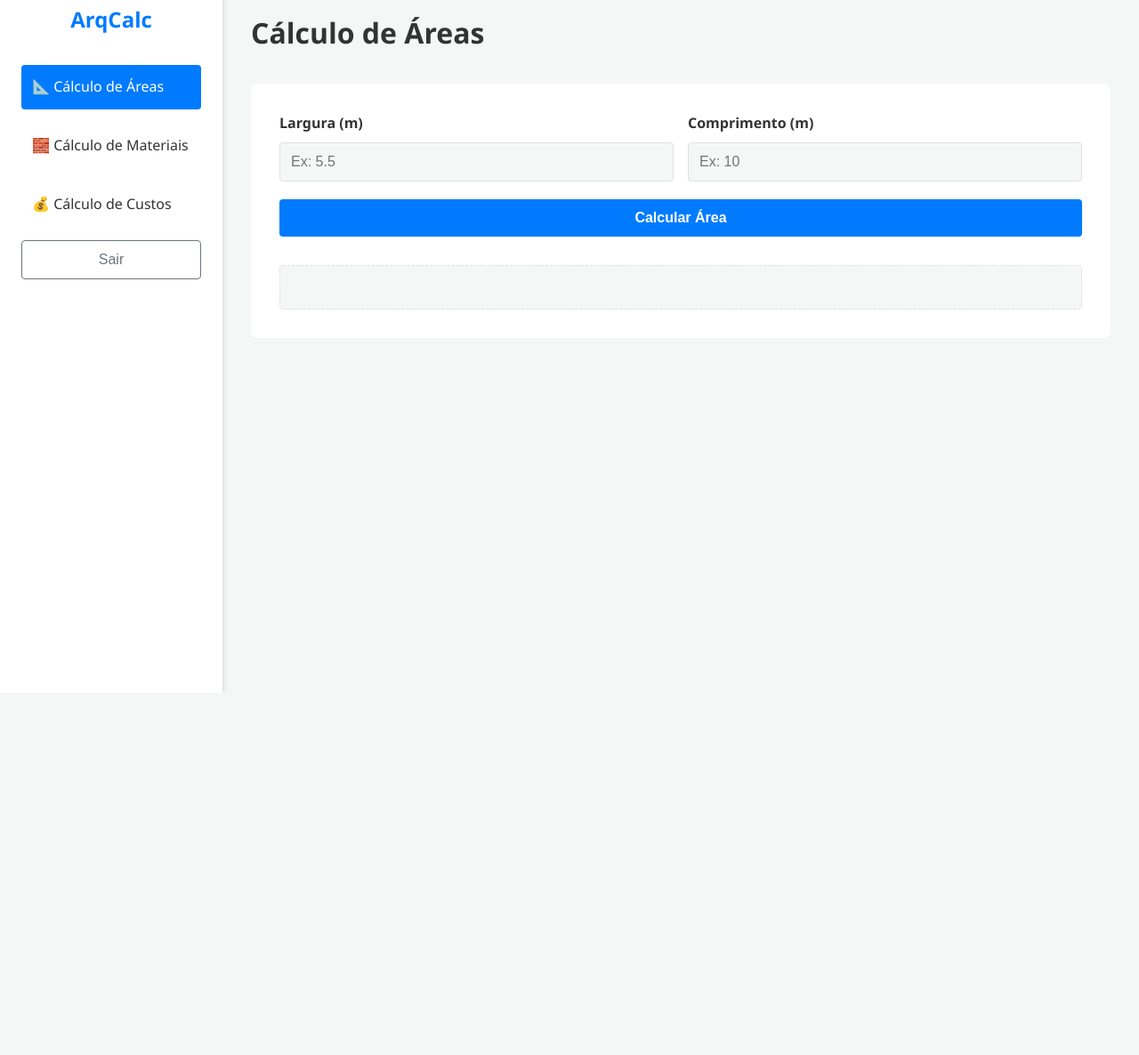
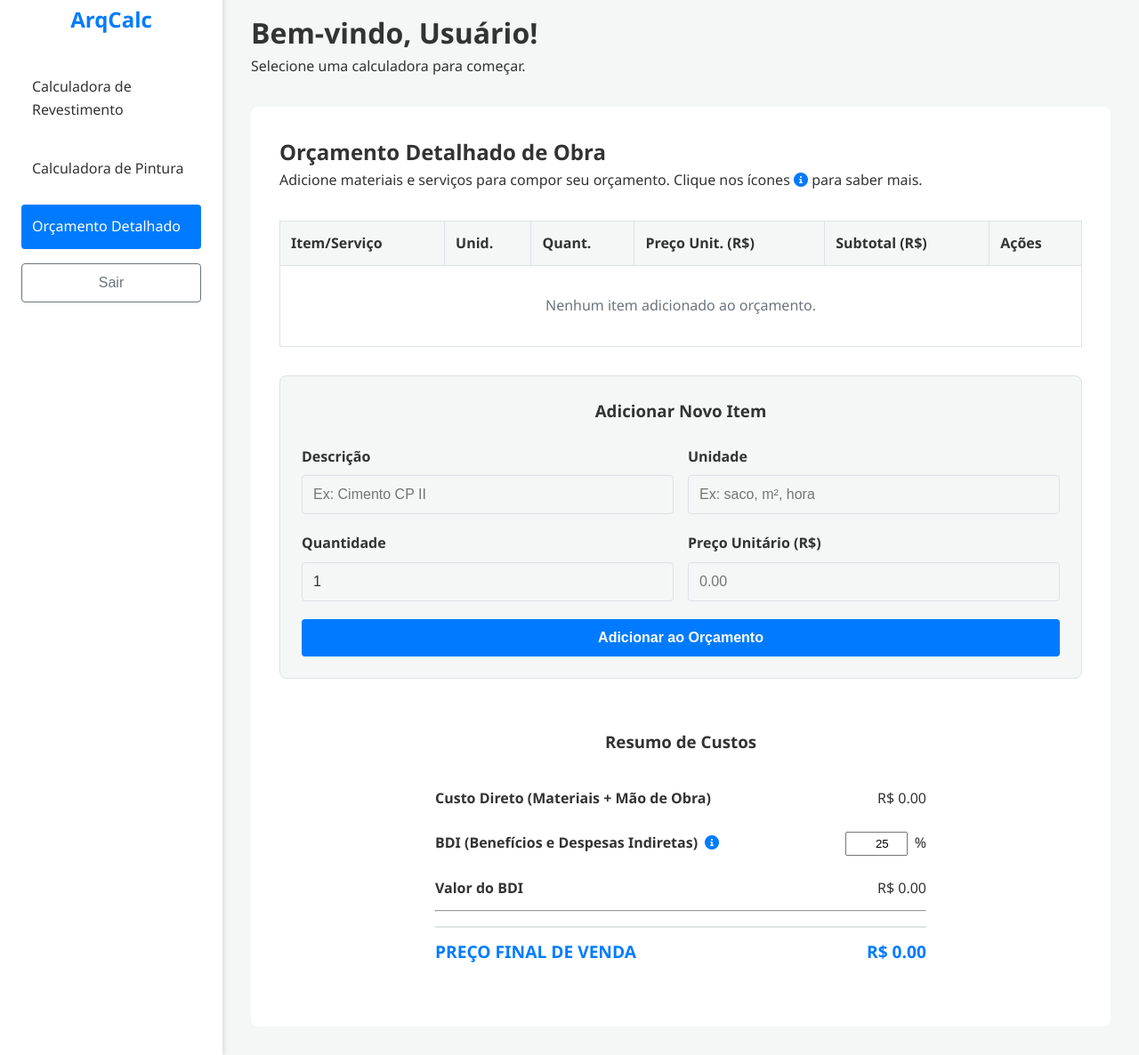
Before and after one commit to Viceleno/ArqCalc_Fullstack, a website: page ArqCalc/www/dashboard.html in a window 1280 px wide. Shown: the part 21-1207 px from the top of the page at 89% size. Before the commit the page ends 800 px from the top, so only its background shows below. Drawn offline with Linux system fonts and the light colour scheme.

Commit message:
melhorias

```diff
--- a/ArqCalc/www/css/style.css
+++ b/ArqCalc/www/css/style.css
@@ -383,3 +383,125 @@ body {
         gap: 0;
     }
 }
+/* ======================================================== */
+/* ADICIONADO: ESTILOS PARA A SEÇÃO DE ORÇAMENTO            */
+/* ======================================================== */
+
+.info-icon-example {
+    color: var(--primary-color);
+}
+
+.orcamento-container {
+    margin-top: 2rem;
+}
+
+.orcamento-table {
+    width: 100%;
+    border-collapse: collapse;
+    margin-bottom: 2rem;
+}
+
+.orcamento-table th, .orcamento-table td {
+    border: 1px solid var(--border-color);
+    padding: 0.75rem;
+    text-align: left;
+}
+
+.orcamento-table th {
+    background-color: var(--background-color);
+    font-weight: 600;
+}
+
+.orcamento-table td:nth-child(3),
+.orcamento-table td:nth-child(4),
+.orcamento-table td:nth-child(5) {
+    text-align: right;
+}
+
+.orcamento-table .empty-message {
+    text-align: center;
+    color: var(--secondary-color);
+    padding: 2rem;
+}
+
+.btn-icon {
+    background: none;
+    border: none;
+    cursor: pointer;
+    padding: 5px;
+}
+
+.btn-delete {
+    color: var(--error-color);
+}
+
+.btn-delete:hover {
+    opacity: 0.7;
+}
+
+.add-item-form {
+    background-color: var(--background-color);
+    padding: 1.5rem;
+    border-radius: 8px;
+    margin-bottom: 2rem;
+    border: 1px solid var(--border-color);
+}
+
+.add-item-form h3 {
+    margin-bottom: 1.5rem;
+    text-align: center;
+}
+
+.orcamento-summary {
+    background-color: var(--card-bg);
+    padding: 1.5rem;
+    border-radius: 8px;
+    max-width: 600px;
+    margin: 0 auto;
+}
+
+.orcamento-summary h3 {
+    text-align: center;
+    margin-bottom: 1.5rem;
+}
+
+.summary-item {
+    display: flex;
+    justify-content: space-between;
+    align-items: center;
+    padding: 0.75rem 0;
+}
+
+.summary-item span:first-child {
+    font-weight: 600;
+}
+
+.bdi-item {
+    align-items: center;
+}
+
+.bdi-input {
+    display: flex;
+    align-items: center;
+    gap: 0.5rem;
+}
+
+.bdi-input input {
+    width: 70px;
+    text-align: right;
+    padding: 0.25rem;
+}
+
+.info-icon {
+    color: var(--primary-color);
+    cursor: pointer;
+    margin-left: 0.5rem;
+}
+
+.total-final {
+    font-size: 1.2rem;
+    font-weight: bold;
+    color: var(--primary-color);
+    border-top: 2px solid var(--border-color);
+    margin-top: 1rem;
+}
--- a/ArqCalc/www/dashboard.html
+++ b/ArqCalc/www/dashboard.html
@@ -3,96 +3,101 @@
 <head>
     <meta charset="UTF-8">
     <meta name="viewport" content="width=device-width, initial-scale=1.0">
-    <title>Dashboard - Calculadora Inteligente</title>
+    <title>ArqCalc - Dashboard</title>
     <link rel="stylesheet" href="css/style.css">
-    <meta name="color-scheme" content="light dark">
+    <link rel="stylesheet" href="https://cdnjs.cloudflare.com/ajax/libs/font-awesome/6.0.0-beta3/css/all.min.css">
 </head>
 <body>
     <div class="dashboard-container">
+        <!-- Sidebar (Menu Lateral) -->
         <aside class="sidebar">
             <div class="sidebar-header">
                 <h2 class="sidebar-title">ArqCalc</h2>
-              <button id="menu-toggle" class="menu-toggle-btn">
+                <!-- Botão do menu hambúrguer para mobile -->
+                <button class="menu-toggle-btn" id="menu-toggle">
                     <span></span>
                     <span></span>
                     <span></span>
                 </button>
             </div>
-
-          <div class="sidebar-nav-container">
+            <!-- O container da navegação que será escondido/mostrado no mobile -->
+            <div class="sidebar-nav-container" id="sidebar-nav">
                 <nav>
                     <ul>
-                      <li><a href="#" class="nav-link active" data-target="area">📐 Cálculo de Áreas</a></li>
-                      <li><a href="#" class="nav-link" data-target="materials">🧱 Cálculo de Materiais</a></li>
-                      <li><a href="#" class="nav-link" data-target="costs">💰 Cálculo de Custos</a></li>
+                        <li><a href="#" class="nav-link" data-target="revestimento">Calculadora de Revestimento</a></li>
+                        <li><a href="#" class="nav-link" data-target="pintura">Calculadora de Pintura</a></li>
+                        <li><a href="#" class="nav-link active" data-target="orcamento">Orçamento Detalhado</a></li>
                     </ul>
                 </nav>
+                <!-- O botão de sair -->
                 <button id="logout-btn" class="btn-secondary">Sair</button>
             </div>
         </aside>
 
+        <!-- Conteúdo Principal -->
         <main class="main-content">
             <header class="main-header">
-                <h1 id="current-section-title">Cálculo de Áreas</h1>
+                <!-- AJUSTE: Adicionado um <span> para o nome do usuário -->
+                <h1>Bem-vindo, <span id="user-name">Usuário</span>!</h1>
+                <p>Selecione uma calculadora para começar.</p>
             </header>
 
-            <section id="area-section" class="calculator-section active">
-                <form id="area-form">
+            <!-- Seção da Calculadora de Orçamento (Mantida) -->
+            <section id="orcamento" class="calculator-section active">
+                <!-- Todo o conteúdo da calculadora de orçamento que já fizemos vai aqui -->
+                <h2>Orçamento Detalhado de Obra</h2>
+                <p>Adicione materiais e serviços para compor seu orçamento. Clique nos ícones <i class="fas fa-info-circle info-icon-example"></i> para saber mais.</p>
+                <div class="orcamento-container">
+                    <table class="orcamento-table">
+                        <thead>
+                            <tr>
+                                <th>Item/Serviço</th>
+                                <th>Unid.</th>
+                                <th>Quant.</th>
+                                <th>Preço Unit. (R$)</th>
+                                <th>Subtotal (R$)</th>
+                                <th>Ações</th>
+                            </tr>
+                        </thead>
+                        <tbody id="orcamento-list"></tbody>
+                    </table>
+                    <div class="add-item-form">
+                        <h3>Adicionar Novo Item</h3>
                         <div class="form-row">
-                        <div class="input-group">
-                            <label for="width">Largura (m)</label>
-                            <input type="number" id="width" step="0.01" placeholder="Ex: 5.5" required>
+                             <div class="input-group"><label for="item-descricao">Descrição</label><input type="text" id="item-descricao" placeholder="Ex: Cimento CP II"></div>
+                             <div class="input-group"><label for="item-unidade">Unidade</label><input type="text" id="item-unidade" placeholder="Ex: saco, m², hora"></div>
                         </div>
-                        <div class="input-group">
-                            <label for="length">Comprimento (m)</label>
-                            <input type="number" id="length" step="0.01" placeholder="Ex: 10" required>
+                         <div class="form-row">
+                            <div class="input-group"><label for="item-quantidade">Quantidade</label><input type="number" id="item-quantidade" value="1" min="0"></div>
+                            <div class="input-group"><label for="item-preco">Preço Unitário (R$)</label><input type="number" id="item-preco" placeholder="0.00" step="0.01" min="0"></div>
+                        </div>
+                        <button id="add-item-btn" class="btn-primary">Adicionar ao Orçamento</button>
+                    </div>
+                    <div class="orcamento-summary">
+                        <h3>Resumo de Custos</h3>
+                        <div class="summary-item"><span>Custo Direto (Materiais + Mão de Obra)</span><span id="custo-direto-total">R$ 0,00</span></div>
+                        <div class="summary-item bdi-item"><span>BDI (Benefícios e Despesas Indiretas)<i class="fas fa-info-circle info-icon" data-info="bdi"></i></span><div class="bdi-input"><input type="number" id="bdi-percent" value="25" min="0">%</div></div>
+                        <div class="summary-item"><span>Valor do BDI</span><span id="bdi-valor">R$ 0,00</span></div><hr>
+                        <div class="summary-item total-final"><span>PREÇO FINAL DE VENDA</span><span id="preco-final-venda">R$ 0,00</span></div>
                     </div>
                 </div>
-                    <button type="submit" class="btn-primary">Calcular Área</button>
-                </form>
-                <div id="area-result" class="result-box"></div>
             </section>
 
-            <section id="materials-section" class="calculator-section">
-                <form id="materials-form">
-                     <div class="input-group">
-                        <label for="total-area">Área Total para Cálculo (m²)</label>
-                        <input type="number" id="total-area" step="0.01" placeholder="Preenchido pelo cálculo de área" required>
-                    </div>
-                    <div class="input-group">
-                        <label for="material-type">Tipo de Material</label>
-                        <select id="material-type">
-                            <option value="tijolo">Tijolo Baiano (29x19x14 cm)</option>
-                            <option value="piso">Piso Cerâmico (60x60 cm)</option>
-                        </select>
-                    </div>
-                    <button type="submit" class="btn-primary">Calcular Material</button>
-                </form>
-                <div id="materials-result" class="result-box"></div>
-            </section>
+            <!-- Outras seções de calculadora (revestimento, pintura, etc.) -->
+            <section id="revestimento" class="calculator-section"><h2>Revestimento</h2></section>
+            <section id="pintura" class="calculator-section"><h2>Pintura</h2></section>
 
-            <section id="costs-section" class="calculator-section">
-                <form id="costs-form">
-                    <div class="form-row">
-                        <div class="input-group">
-                            <label for="quantity">Quantidade de Material</label>
-                            <input type="number" id="quantity" step="1" placeholder="Ex: 1500" required>
-                        </div>
-                        <div class="input-group">
-                            <label for="price">Preço por Unidade/Caixa (R$)</label>
-                            <input type="number" id="price" step="0.01" placeholder="Ex: 89.90" required>
-                        </div>
-                    </div>
-                    <button type="submit" class="btn-primary">Calcular Custo</button>
-                </form>
-                <div id="costs-result" class="result-box"></div>
-            </section>
         </main>
     </div>
 
-    <script src="js/bd.js"></script>
-    <script src="js/autenticacao.js"></script>
-    <script src="js/calculadoras.js"></script>
-    <script src="js/app.js"></script>
+    <!-- Modal de Informações (Mantido) -->
+    <div id="info-modal" class="modal-overlay" style="display: none;">
+        <div class="modal-card"><span class="close-modal" id="close-info-modal">&times;</span><h2 id="info-modal-title"></h2><div id="info-modal-content"></div></div>
+    </div>
+
+    <!-- SCRIPTS CORRIGIDOS E COMPLETOS -->
+    <script src="js/orcamento.js"></script> <!-- Lógica do orçamento novo -->
+    <script src="js/calculadoras.js"></script> <!-- Lógica das suas calculadoras antigas -->
+    <script src="js/dashboard.js"></script> <!-- Lógica geral do dashboard (logout, menu) -->
 </body>
 </html>
--- /dev/null
+++ b/ArqCalc/www/js/dashboard.js
@@ -0,0 +1,63 @@
+// Aguarda o DOM estar completamente carregado antes de executar o script
+document.addEventListener('DOMContentLoaded', () => {
+
+    // --- Elementos do DOM ---
+    const menuToggleButton = document.getElementById('menu-toggle');
+    const sidebarNavContainer = document.getElementById('sidebar-nav');
+    const logoutButton = document.getElementById('logout-btn');
+    const userNameSpan = document.getElementById('user-name');
+    const navLinks = document.querySelectorAll('.nav-link');
+    const calculatorSections = document.querySelectorAll('.calculator-section');
+
+    // --- Lógica de Logout ---
+    if (logoutButton) {
+        logoutButton.addEventListener('click', () => {
+            // Remove os dados do usuário do armazenamento local
+            localStorage.removeItem('user');
+            // Redireciona para a página de login
+            window.location.href = 'index.html';
+        });
+    }
+
+    // --- Lógica do Menu Mobile (Hambúrguer) ---
+    if (menuToggleButton && sidebarNavContainer) {
+        menuToggleButton.addEventListener('click', () => {
+            // Adiciona ou remove a classe 'active' para animar o botão e mostrar/esconder o menu
+            menuToggleButton.classList.toggle('active');
+            sidebarNavContainer.classList.toggle('active');
+        });
+    }
+
+    // --- Lógica de Navegação entre Calculadoras (Abas) ---
+    if (navLinks.length > 0 && calculatorSections.length > 0) {
+        navLinks.forEach(link => {
+            link.addEventListener('click', (e) => {
+                e.preventDefault();
+
+                // Remove a classe 'active' de todos os links e seções
+                navLinks.forEach(l => l.classList.remove('active'));
+                calculatorSections.forEach(s => s.classList.remove('active'));
+
+                // Adiciona a classe 'active' ao link clicado e à seção correspondente
+                link.classList.add('active');
+                const targetId = link.getAttribute('data-target');
+                const targetSection = document.getElementById(targetId);
+                if (targetSection) {
+                    targetSection.classList.add('active');
+                }
+            });
+        });
+    }
+
+    // --- Personalização da Página ---
+    // Pega os dados do usuário do localStorage e exibe o nome
+    const user = JSON.parse(localStorage.getItem('user'));
+    if (user && user.nome && userNameSpan) {
+        // Pega o primeiro nome para uma saudação mais pessoal
+        const firstName = user.nome.split(' ')[0];
+        userNameSpan.textContent = firstName;
+    } else if (userNameSpan) {
+        userNameSpan.textContent = "Usuário";
+    }
+
+});
--- /dev/null
+++ b/ArqCalc/www/js/orcamento.js
@@ -0,0 +1,165 @@
+document.addEventListener('DOMContentLoaded', () => {
+
+    // Elementos da tabela e formulário
+    const orcamentoList = document.getElementById('orcamento-list');
+    const addItemBtn = document.getElementById('add-item-btn');
+    const itemDescricaoInput = document.getElementById('item-descricao');
+    const itemUnidadeInput = document.getElementById('item-unidade');
+    const itemQuantidadeInput = document.getElementById('item-quantidade');
+    const itemPrecoInput = document.getElementById('item-preco');
+
+    // Elementos do resumo de custos
+    const custoDiretoTotalEl = document.getElementById('custo-direto-total');
+    const bdiPercentInput = document.getElementById('bdi-percent');
+    const bdiValorEl = document.getElementById('bdi-valor');
+    const precoFinalVendaEl = document.getElementById('preco-final-venda');
+
+    // Elementos do Modal de Informações
+    const infoModal = document.getElementById('info-modal');
+    const infoModalTitle = document.getElementById('info-modal-title');
+    const infoModalContent = document.getElementById('info-modal-content');
+    const closeInfoModalBtn = document.getElementById('close-info-modal');
+
+    // Conteúdo didático
+    const infoContent = {
+        'bdi': {
+            title: 'BDI - Benefícios e Despesas Indiretas',
+            content: `
+                <p>O <strong>BDI</strong> é um percentual aplicado sobre o custo direto de uma obra para cobrir despesas que não estão diretamente ligadas aos materiais e mão de obra, mas são essenciais para a realização do projeto.</p>
+                <p>Ele inclui:</p>
+                <ul>
+                    <li><strong>Administração Central:</strong> Custos do escritório (aluguel, salários administrativos, etc.).</li>
+                    <li><strong>Custos Financeiros:</strong> Juros, garantias, etc.</li>
+                    <li><strong>Impostos:</strong> ISS, PIS, COFINS, etc.</li>
+                    <li><strong>Seguros e Riscos:</strong> Imprevistos e seguros obrigatórios.</li>
+                    <li><strong>Lucro:</strong> A margem de lucro desejada pela empresa.</li>
+                </ul>
+                <p>A fórmula básica do Preço de Venda é: <strong>Preço de Venda = Custo Direto x (1 + BDI / 100)</strong>.</p>
+                <p><em>Referência conceitual: ABNT NBR 12.721 e boas práticas de gestão de obras.</em></p>
+            `
+        },
+        // Adicione mais conteúdos aqui conforme necessário
+    };
+
+    let orcamentoItems = [];
+    let itemIdCounter = 0;
+
+    // --- FUNÇÕES ---
+
+    // Renderiza a tabela de orçamento
+    const renderTable = () => {
+        orcamentoList.innerHTML = '';
+        if (orcamentoItems.length === 0) {
+            orcamentoList.innerHTML = '<tr><td colspan="6" class="empty-message">Nenhum item adicionado ao orçamento.</td></tr>';
+        } else {
+            orcamentoItems.forEach(item => {
+                const row = document.createElement('tr');
+                row.innerHTML = `
+                    <td>${item.descricao}</td>
+                    <td>${item.unidade}</td>
+                    <td>${item.quantidade}</td>
+                    <td>${item.preco.toFixed(2)}</td>
+                    <td>${item.subtotal.toFixed(2)}</td>
+                    <td>
+                        <button class="btn-icon btn-delete" data-id="${item.id}"><i class="fas fa-trash-alt"></i></button>
+                    </td>
+                `;
+                orcamentoList.appendChild(row);
+            });
+        }
+        updateSummary();
+    };
+
+    // Atualiza o resumo de custos
+    const updateSummary = () => {
+        const custoDireto = orcamentoItems.reduce((total, item) => total + item.subtotal, 0);
+        const bdiPercent = parseFloat(bdiPercentInput.value) || 0;
+        const bdiValor = custoDireto * (bdiPercent / 100);
+        const precoFinal = custoDireto + bdiValor;
+
+        custoDiretoTotalEl.textContent = `R$ ${custoDireto.toFixed(2)}`;
+        bdiValorEl.textContent = `R$ ${bdiValor.toFixed(2)}`;
+        precoFinalVendaEl.textContent = `R$ ${precoFinal.toFixed(2)}`;
+    };
+
+    // Adiciona um novo item ao orçamento
+    const handleAddItem = () => {
+        const descricao = itemDescricaoInput.value.trim();
+        const unidade = itemUnidadeInput.value.trim();
+        const quantidade = parseFloat(itemQuantidadeInput.value);
+        const preco = parseFloat(itemPrecoInput.value);
+
+        if (!descricao || !unidade || isNaN(quantidade) || isNaN(preco) || quantidade <= 0 || preco < 0) {
+            alert('Por favor, preencha todos os campos do item corretamente.');
+            return;
+        }
+
+        const newItem = {
+            id: itemIdCounter++,
+            descricao,
+            unidade,
+            quantidade,
+            preco,
+            subtotal: quantidade * preco
+        };
+
+        orcamentoItems.push(newItem);
+        renderTable();
+
+        // Limpa o formulário
+        itemDescricaoInput.value = '';
+        itemUnidadeInput.value = '';
+        itemQuantidadeInput.value = '1';
+        itemPrecoInput.value = '';
+        itemDescricaoInput.focus();
+    };
+
+    // Remove um item do orçamento
+    const handleDeleteItem = (e) => {
+        if (e.target.closest('.btn-delete')) {
+            const button = e.target.closest('.btn-delete');
+            const idToRemove = parseInt(button.dataset.id);
+            orcamentoItems = orcamentoItems.filter(item => item.id !== idToRemove);
+            renderTable();
+        }
+    };
+
+    // Abre o modal de informações
+    const showInfoModal = (infoKey) => {
+        const data = infoContent[infoKey];
+        if (data) {
+            infoModalTitle.textContent = data.title;
+            infoModalContent.innerHTML = data.content;
+            infoModal.style.display = 'flex';
+        }
+    };
+
+    // --- EVENT LISTENERS ---
+
+    addItemBtn.addEventListener('click', handleAddItem);
+    orcamentoList.addEventListener('click', handleDeleteItem);
+    bdiPercentInput.addEventListener('input', updateSummary);
+
+    // Listener para todos os ícones de informação
+    document.addEventListener('click', (e) => {
+        const infoIcon = e.target.closest('.info-icon');
+        if (infoIcon) {
+            const infoKey = infoIcon.dataset.info;
+            showInfoModal(infoKey);
+        }
+    });
+
+    closeInfoModalBtn.addEventListener('click', () => {
+        infoModal.style.display = 'none';
+    });
+
+    window.addEventListener('click', (e) => {
+        if (e.target === infoModal) {
+            infoModal.style.display = 'none';
+        }
+    });
+
+
+    // Inicialização da página
+    renderTable();
+});
```
Lines whose indentation alone changed are shown as unchanged.
